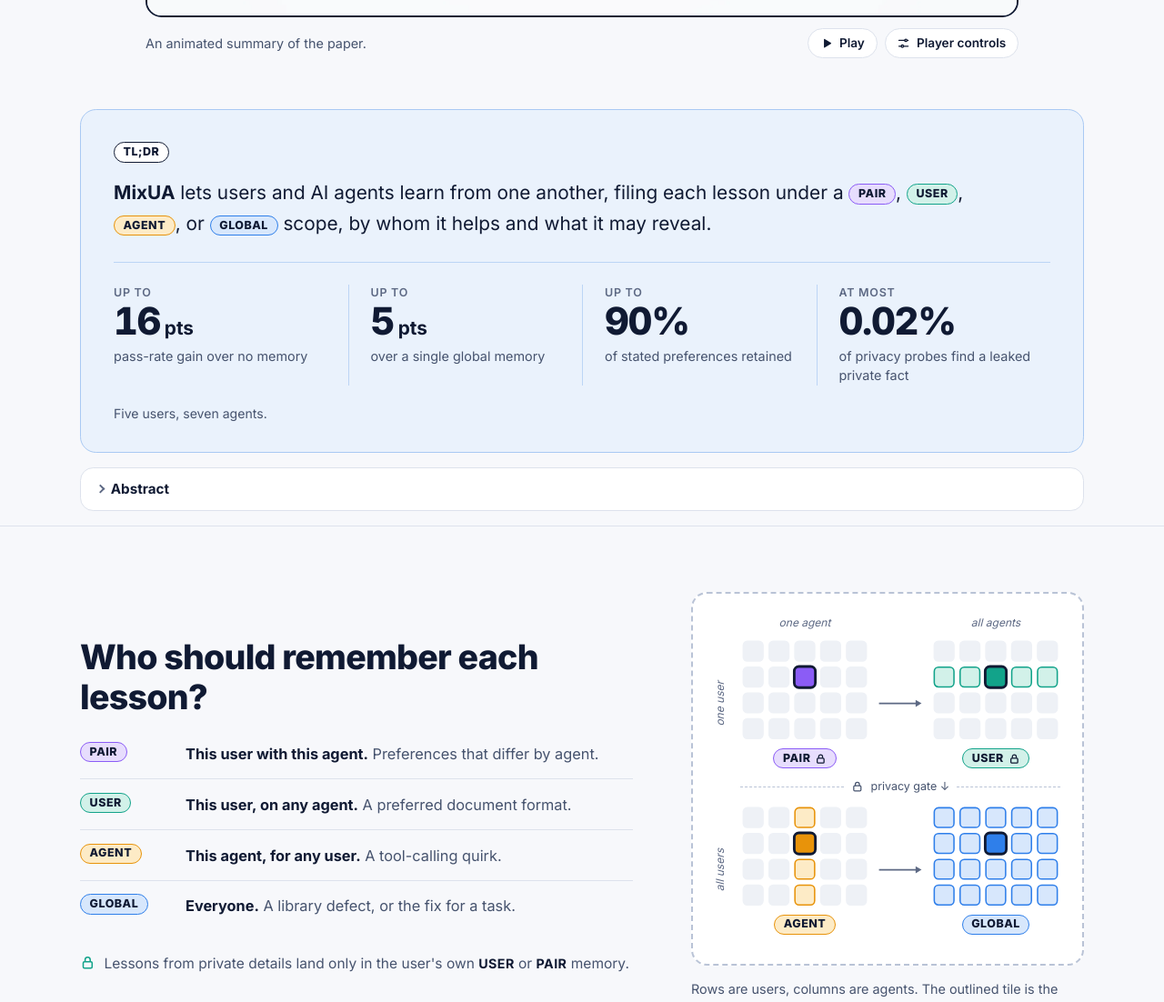
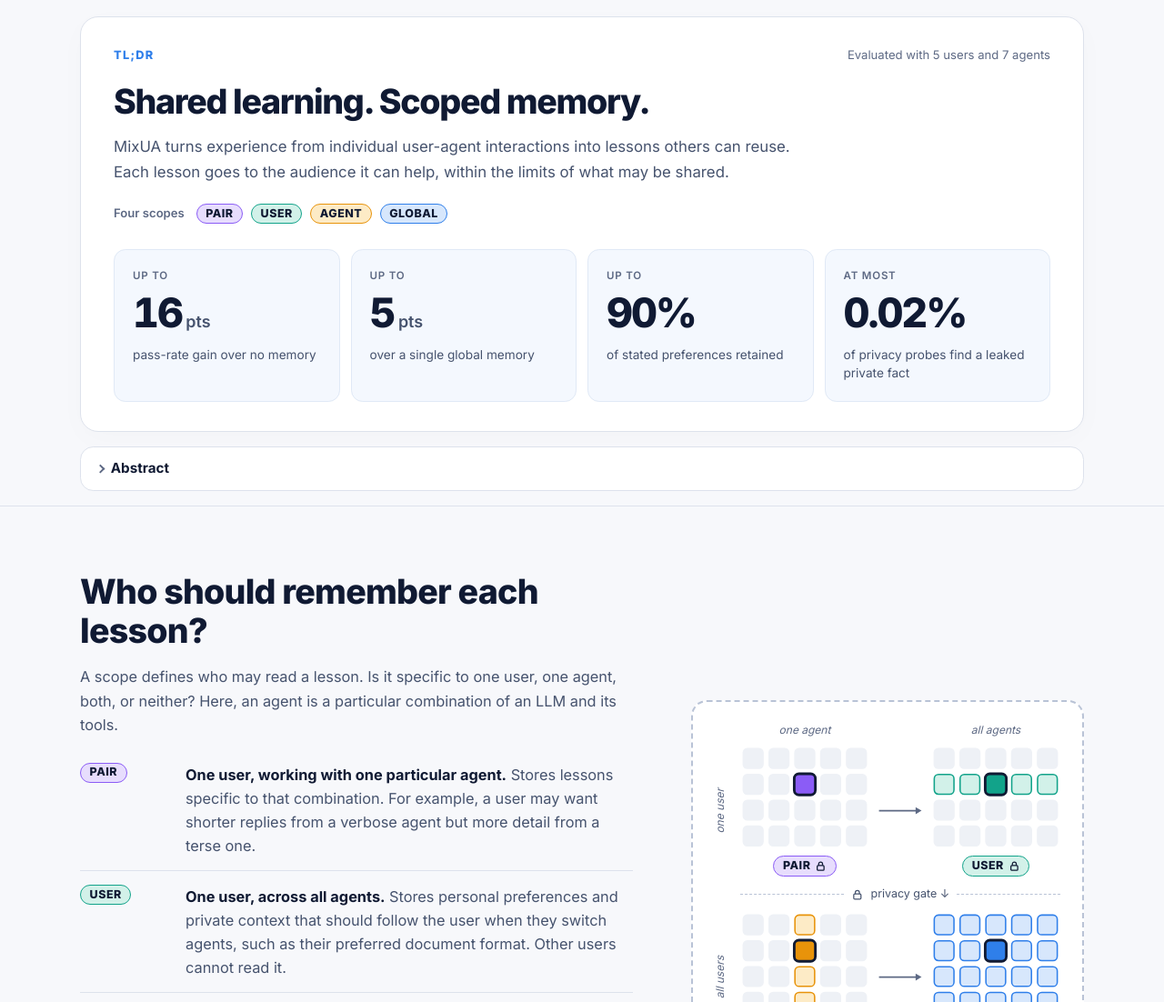
Before and after one commit to wangyz1999/who-remembers-what, a website built with Vite: page index.html in a window 1280 px wide. Shown: the part 928-2030 px from the top of the page at 91% size. Built offline with nearby package versions, Linux system fonts and the light colour scheme; grey boxes are pictures that could not be loaded.

Commit message:
Refine paper page layout, scope explanations, and resource links

```diff
--- a/index.html
+++ b/index.html
@@ -24,32 +24,6 @@
   <body>
     <a href="#main" class="sr-only focus:not-sr-only focus:fixed focus:left-3 focus:top-3 focus:z-50 focus:rounded-full focus:bg-white focus:px-4 focus:py-2 focus:font-semibold">Skip to content</a>
 
-    <!-- Top bar -------------------------------------------------------------------- -->
-    <header class="sticky top-0 z-40 border-b border-line bg-paper">
-      <div class="wrap flex h-14 items-center justify-between gap-4">
-        <a href="#top" class="flex items-center gap-2.5 font-bold tracking-tight no-underline">
-          <svg class="h-6 w-6" viewBox="0 0 24 24" aria-hidden="true">
-            <rect x="1" y="1" width="10" height="10" rx="2.6" fill="#8B5CF6" />
-            <rect x="13" y="1" width="10" height="10" rx="2.6" fill="#12A38A" />
-            <rect x="1" y="13" width="10" height="10" rx="2.6" fill="#E8930A" />
-            <rect x="13" y="13" width="10" height="10" rx="2.6" fill="#2F7FEA" />
-          </svg>
-          <span>MixUA</span>
-        </a>
-        <nav aria-label="Sections" class="hidden items-center gap-7 text-[0.9rem] font-medium text-ink-2 md:flex">
-          <a class="no-underline hover:text-ink" href="#idea">Idea</a>
-          <a class="no-underline hover:text-ink" href="#how">How it works</a>
-          <a class="no-underline hover:text-ink" href="#results">Results</a>
-          <a class="no-underline hover:text-ink" href="#benchmark">Benchmark</a>
-          <a class="no-underline hover:text-ink" href="#citation">Citation</a>
-        </nav>
-        <a class="btn btn-sm" href="https://arxiv.org/abs/2611.10439" target="_blank" rel="noopener">
-          <svg viewBox="0 0 24 24" fill="none" stroke="currentColor" stroke-width="2" stroke-linecap="round" stroke-linejoin="round" aria-hidden="true"><path d="M14 3H7a2 2 0 0 0-2 2v14a2 2 0 0 0 2 2h10a2 2 0 0 0 2-2V8z" /><path d="M14 3v5h5M9 13h6M9 17h4" /></svg>
-          Paper
-        </a>
-      </div>
-    </header>
-
     <main id="main">
       <!-- Hero ------------------------------------------------------------------------ -->
       <section id="top" class="pb-14 pt-10 sm:pt-14">
@@ -59,9 +33,8 @@
             <span class="mt-3 block text-[1.15rem] font-medium leading-snug tracking-[-0.01em] text-ink-2 sm:text-[1.5rem]">Multi-Granularity Memory Extraction for Multi-User, Multi-Agent Interaction</span>
           </h1>
 
-          <!-- TODO(author): link each name to a homepage if wanted. -->
-          <p class="mx-auto mt-6 max-w-[48rem] text-[1.02rem] font-semibold leading-relaxed sm:text-[1.1rem]">
-            <span class="whitespace-nowrap">Yunzhe Wang<span class="ml-2 mr-1 text-ink-3" aria-hidden="true">·</span></span> <span class="whitespace-nowrap">Erhan Unal<span class="ml-2 mr-1 text-ink-3" aria-hidden="true">·</span></span> <span class="whitespace-nowrap">Sheng Zhang<span class="ml-2 mr-1 text-ink-3" aria-hidden="true">·</span></span> <span class="whitespace-nowrap">Shabnam Ghadar<span class="ml-2 mr-1 text-ink-3" aria-hidden="true">·</span></span> <span class="whitespace-nowrap">Peng Tang</span>
+          <p class="mx-auto mt-6 max-w-full text-[1.02rem] font-semibold leading-relaxed sm:text-[1.1rem] lg:whitespace-nowrap">
+            <span class="whitespace-nowrap"><a class="hover:underline underline-offset-4" href="https://yunzhe.wang/" target="_blank" rel="noopener">Yunzhe Wang</a><span class="ml-2 mr-1 text-ink-3" aria-hidden="true">·</span></span> <span class="whitespace-nowrap"><a class="hover:underline underline-offset-4" href="https://www.linkedin.com/in/mesuterhanunal/" target="_blank" rel="noopener">Mesut Erhan Unal</a><span class="ml-2 mr-1 text-ink-3" aria-hidden="true">·</span></span> <span class="whitespace-nowrap"><a class="hover:underline underline-offset-4" href="https://www.linkedin.com/in/sheng-zhang-aws/" target="_blank" rel="noopener">Sheng Zhang</a><span class="ml-2 mr-1 text-ink-3" aria-hidden="true">·</span></span> <span class="whitespace-nowrap"><a class="hover:underline underline-offset-4" href="https://www.linkedin.com/in/shghadar/" target="_blank" rel="noopener">Shabnam (Shana) Ghadar</a><span class="ml-2 mr-1 text-ink-3" aria-hidden="true">·</span></span> <span class="whitespace-nowrap"><a class="hover:underline underline-offset-4" href="https://www.linkedin.com/in/ppengtang/" target="_blank" rel="noopener">Peng Tang</a></span>
           </p>
           <p class="mt-1.5 text-[0.98rem] text-ink-2">AWS Agentic AI</p>
 
@@ -76,10 +49,6 @@
             <!-- TODO(author): add a Data button here if CrossLearnBench is released.
             <a class="btn" href="TODO" target="_blank" rel="noopener">Data</a>
             -->
-            <a class="btn" href="#citation">
-              <svg viewBox="0 0 24 24" fill="none" stroke="currentColor" stroke-width="2" stroke-linecap="round" stroke-linejoin="round" aria-hidden="true"><path d="M8 4H7a2 2 0 0 0-2 2v4a2 2 0 0 1-2 2 2 2 0 0 1 2 2v4a2 2 0 0 0 2 2h1M16 4h1a2 2 0 0 1 2 2v4a2 2 0 0 0 2 2 2 2 0 0 0-2 2v4a2 2 0 0 1-2 2h-1" /></svg>
-              BibTeX
-            </a>
           </div>
         </div>
 
@@ -89,6 +58,7 @@
             <div class="video-frame">
               <video
                 id="hero-video"
+                controls
                 autoplay
                 muted
                 loop
@@ -102,20 +72,6 @@
                 <source src="./media/hero.mp4" type="video/mp4" />
               </video>
             </div>
-            <figcaption class="mt-3 flex flex-wrap items-center justify-between gap-3 text-left text-[0.9rem] text-ink-2">
-              <span>An animated summary of the paper.</span>
-              <span class="flex gap-2">
-                <button id="video-toggle" type="button" class="text-btn" aria-controls="hero-video">
-                  <svg data-icon="pause" viewBox="0 0 24 24" fill="currentColor" aria-hidden="true"><rect x="6" y="5" width="4" height="14" rx="1" /><rect x="14" y="5" width="4" height="14" rx="1" /></svg>
-                  <svg data-icon="play" class="hidden" viewBox="0 0 24 24" fill="currentColor" aria-hidden="true"><path d="M8 5.5v13a1 1 0 0 0 1.5.86l10.5-6.5a1 1 0 0 0 0-1.72L9.5 4.64A1 1 0 0 0 8 5.5z" /></svg>
-                  <span data-label>Pause</span>
-                </button>
-                <button id="video-controls" type="button" class="text-btn" aria-controls="hero-video" aria-pressed="false">
-                  <svg viewBox="0 0 24 24" fill="none" stroke="currentColor" stroke-width="2" stroke-linecap="round" aria-hidden="true"><path d="M4 7h10M18 7h2M4 17h4M12 17h8" /><circle cx="16" cy="7" r="2" /><circle cx="10" cy="17" r="2" /></svg>
-                  <span data-label>Player controls</span>
-                </button>
-              </span>
-            </figcaption>
           </div>
         </figure>
       </section>
@@ -124,16 +80,19 @@
       <section id="tldr" class="pb-4">
         <div class="wrap">
           <div class="tldr">
-            <span class="pill pill-ink"><span>TL;DR</span></span>
-            <p class="mt-4 max-w-[62rem] text-[1.15rem] leading-[1.65] text-ink sm:text-[1.3rem]">
-              <strong class="font-bold">MixUA</strong> lets users and AI agents learn from one another,
-              filing each lesson under a
-              <span class="pill pill-pair align-[0.12em]"><span>PAIR</span></span>,
-              <span class="pill pill-user align-[0.12em]"><span>USER</span></span>,
-              <span class="pill pill-agent align-[0.12em]"><span>AGENT</span></span>, or
-              <span class="pill pill-global align-[0.12em]"><span>GLOBAL</span></span>
-              scope, by whom it helps and what it may reveal.
-            </p>
+            <div class="tldr-heading">
+              <span class="tldr-kicker">TL;DR</span>
+              <span class="tldr-study">Evaluated with 5 users and 7 agents</span>
+            </div>
+            <h2 class="tldr-title">Shared learning. Scoped memory.</h2>
+            <p class="tldr-summary">MixUA turns experience from individual user-agent interactions into lessons others can reuse. Each lesson goes to the audience it can help, within the limits of what may be shared.</p>
+            <div class="tldr-scopes" aria-label="Four memory scopes">
+              <span class="tldr-scope-label">Four scopes</span>
+              <span class="pill pill-pair"><span>PAIR</span></span>
+              <span class="pill pill-user"><span>USER</span></span>
+              <span class="pill pill-agent"><span>AGENT</span></span>
+              <span class="pill pill-global"><span>GLOBAL</span></span>
+            </div>
             <dl class="stats">
               <div>
                 <dt class="stat-q">up to</dt>
@@ -156,7 +115,6 @@
                 <dd class="stat-l">of privacy probes find a leaked private fact</dd>
               </div>
             </dl>
-            <p class="mt-5 text-[0.88rem] text-ink-2">Five users, seven agents.</p>
           </div>
 
           <details class="abstract mt-4">
@@ -179,22 +137,23 @@
         <div class="wrap grid grid-cols-1 items-center gap-10 lg:grid-cols-[minmax(0,1fr)_minmax(0,27rem)] lg:gap-16">
           <div>
             <h2 class="section-title">Who should remember each lesson?</h2>
+            <p class="mt-4 text-[1.02rem] leading-relaxed text-ink-2">A scope defines who may read a lesson. Is it specific to one user, one agent, both, or neither? Here, an agent is a particular combination of an LLM and its tools.</p>
             <dl class="mt-7">
               <div class="scope-def">
                 <dt><span class="pill pill-pair"><span>PAIR</span></span></dt>
-                <dd><strong>This user with this agent.</strong> Preferences that differ by agent.</dd>
+                <dd><strong>One user, working with one particular agent.</strong> Stores lessons specific to that combination. For example, a user may want shorter replies from a verbose agent but more detail from a terse one.</dd>
               </div>
               <div class="scope-def">
                 <dt><span class="pill pill-user"><span>USER</span></span></dt>
-                <dd><strong>This user, on any agent.</strong> A preferred document format.</dd>
+                <dd><strong>One user, across all agents.</strong> Stores personal preferences and private context that should follow the user when they switch agents, such as their preferred document format. Other users cannot read it.</dd>
               </div>
               <div class="scope-def">
                 <dt><span class="pill pill-agent"><span>AGENT</span></span></dt>
-                <dd><strong>This agent, for any user.</strong> A tool-calling quirk.</dd>
+                <dd><strong>One agent, across all users.</strong> Stores guidance tied to that agent's model or tools, such as how to avoid a recurring tool-calling mistake. It can help anyone using that agent, without sharing private user information.</dd>
               </div>
               <div class="scope-def">
                 <dt><span class="pill pill-global"><span>GLOBAL</span></span></dt>
-                <dd><strong>Everyone.</strong> A library defect, or the fix for a task.</dd>
+                <dd><strong>All users, across all agents.</strong> Stores reusable knowledge that does not depend on a particular user or agent, such as a library bug and its fix. It must be safe to share across users.</dd>
               </div>
             </dl>
             <p class="note mt-6">
@@ -257,7 +216,7 @@
             <p class="swipe-hint">Swipe to see the whole figure.</p>
           </figure>
           <ol class="steps mt-8">
-            <li><span class="step-n" aria-hidden="true">1</span><p>An LLM splits each run into a <strong>shareable</strong> part and a <strong>private</strong> part.</p></li>
+            <li><span class="step-n" aria-hidden="true">1</span><p>An LLM splits lessons from a single trajectory into <strong>shareable</strong> and <strong>private</strong> parts.</p></li>
             <li><span class="step-n" aria-hidden="true">2</span><p>Each lesson is written to the scope it fits; private ones stay with their user.</p></li>
             <li><span class="step-n" aria-hidden="true">3</span><p>Before each task, a pair reads only what it is allowed to see, most relevant first.</p></li>
           </ol>
@@ -329,13 +288,13 @@
             <div class="bench-row">
               <span class="bench-label">Tasks from</span>
               <ul class="chips">
-                <li>AutoCodeBench</li>
-                <li>FeatureBench</li>
-                <li>SpreadsheetBench (verified)</li>
-                <li>SWT-Bench (verified)</li>
-                <li>USACO</li>
-                <li>Terminal-Bench 2.0</li>
-                <li>VMax Tasks</li>
+                <li><a href="https://autocodebench.github.io/" target="_blank" rel="noopener">AutoCodeBench</a></li>
+                <li><a href="https://github.com/LiberCoders/FeatureBench" target="_blank" rel="noopener">FeatureBench</a></li>
+                <li><a href="https://github.com/RUCKBReasoning/SpreadsheetBench" target="_blank" rel="noopener">SpreadsheetBench (verified)</a></li>
+                <li><a href="https://swtbench.com/?results=verified" target="_blank" rel="noopener">SWT-Bench (verified)</a></li>
+                <li><a href="https://usaco.org/index.php?page=contests" target="_blank" rel="noopener">USACO</a></li>
+                <li><a href="https://www.tbench.ai/news/announcement-2-0" target="_blank" rel="noopener">Terminal-Bench 2.0</a></li>
+                <li><a href="https://github.com/VmaxAI/tasks" target="_blank" rel="noopener">VMax Tasks</a></li>
               </ul>
             </div>
             <div class="bench-row">
@@ -407,7 +366,6 @@
           </svg>
           <span><span class="font-semibold text-ink">Who Remembers What?</span> · AWS Agentic AI</span>
         </div>
-        <p>Figures from the paper.</p>
       </div>
     </footer>
 
--- a/src/main.ts
+++ b/src/main.ts
@@ -63,66 +63,12 @@ document.querySelectorAll<HTMLElement>('[data-tiles]').forEach((el) => {
 /* Hero video --------------------------------------------------------------------------- */
 function setupVideo(): void {
   const video = document.querySelector<HTMLVideoElement>('#hero-video');
-  const toggle = document.querySelector<HTMLButtonElement>('#video-toggle');
-  const controls = document.querySelector<HTMLButtonElement>('#video-controls');
-  if (!video || !toggle || !controls) return;
+  if (!video) return;
 
-  const reduceMotion = window.matchMedia('(prefers-reduced-motion: reduce)');
-  let userPaused = false;
-
-  const render = (): void => {
-    const playing = !video.paused;
-    toggle.querySelector('[data-icon="pause"]')?.classList.toggle('hidden', !playing);
-    toggle.querySelector('[data-icon="play"]')?.classList.toggle('hidden', playing);
-    const label = toggle.querySelector('[data-label]');
-    if (label) label.textContent = playing ? 'Pause' : 'Play';
-  };
-
-  const play = (): void => {
-    video.play().catch(() => render());
-  };
-
-  // Respect a reduced-motion preference: show the poster and let the viewer start it.
-  if (reduceMotion.matches) {
+  // Respect a reduced-motion preference; native controls let the viewer start it.
+  if (window.matchMedia('(prefers-reduced-motion: reduce)').matches) {
     video.removeAttribute('autoplay');
     video.pause();
-    userPaused = true;
-  }
-
-  video.addEventListener('play', render);
-  video.addEventListener('pause', render);
-  render();
-
-  toggle.addEventListener('click', () => {
-    if (video.paused) {
-      userPaused = false;
-      play();
-    } else {
-      userPaused = true;
-      video.pause();
-    }
-  });
-
-  controls.addEventListener('click', () => {
-    video.controls = !video.controls;
-    controls.setAttribute('aria-pressed', String(video.controls));
-    const label = controls.querySelector('[data-label]');
-    if (label) label.textContent = video.controls ? 'Hide controls' : 'Player controls';
-  });
-
-  // Pause while scrolled out of view; resume on return unless the viewer paused it.
-  if ('IntersectionObserver' in window) {
-    new IntersectionObserver(
-      ([entry]) => {
-        if (!entry) return;
-        if (entry.isIntersecting) {
-          if (!userPaused && video.paused) play();
-        } else if (!video.paused) {
-          video.pause();
-        }
-      },
-      { threshold: 0.2 },
-    ).observe(video);
   }
 }
 
--- a/src/style.css
+++ b/src/style.css
@@ -288,64 +288,112 @@
     object-fit: cover;
   }
 
-  /* TL;DR box (sky = "our method" in the figures) -------------------------------- */
+  /* TL;DR ---------------------------------------------------------------------- */
   .tldr {
-    background: var(--color-sky);
-    border: 1.5px solid #a9c9f3;
-    border-radius: 1.1rem;
-    padding: 1.4rem 1.25rem;
+    background: #fff;
+    border: 1px solid var(--color-line);
+    border-radius: 1.25rem;
+    padding: 1.4rem;
+    box-shadow: 0 8px 32px #101a3305;
+  }
+  .tldr-heading {
+    display: flex;
+    flex-wrap: wrap;
+    align-items: center;
+    justify-content: space-between;
+    gap: 0.6rem 1.5rem;
+  }
+  .tldr-kicker {
+    color: var(--color-global);
+    font-size: 0.8rem;
+    font-weight: 750;
+    letter-spacing: 0.1em;
+  }
+  .tldr-study {
+    color: var(--color-ink-3);
+    font-size: 0.82rem;
+  }
+  .tldr-title {
+    margin-top: 1.15rem;
+    font-size: clamp(1.6rem, 1.15rem + 1.8vw, 2.35rem);
+    line-height: 1.2;
+    font-weight: 750;
+    letter-spacing: -0.035em;
+    text-wrap: balance;
+  }
+  .tldr-summary {
+    margin-top: 0.8rem;
+    max-width: 49rem;
+    font-size: 1.05rem;
+    line-height: 1.7;
+    color: var(--color-ink-2);
+  }
+  .tldr-scopes {
+    display: flex;
+    flex-wrap: wrap;
+    align-items: center;
+    gap: 0.55rem;
+    margin-top: 1.25rem;
+  }
+  .tldr-scope-label {
+    margin-right: 0.25rem;
+    color: var(--color-ink-3);
+    font-size: 0.82rem;
+    font-weight: 550;
+  }
+  .stats {
+    display: grid;
+    grid-template-columns: repeat(2, minmax(0, 1fr));
+    gap: 0.75rem;
+    margin-top: 1.75rem;
+  }
+  .stats > div {
+    min-width: 0;
+    border: 1px solid #e0e9f6;
+    border-radius: 0.8rem;
+    padding: 1.1rem 0.9rem;
+    background: #f4f8fe;
+  }
+  .stat-q {
+    font-size: 0.72rem;
+    font-weight: 600;
+    color: var(--color-ink-3);
+    text-transform: uppercase;
+    letter-spacing: 0.07em;
+  }
+  .stat-n {
+    margin-top: 0.4rem;
+    font-size: clamp(1.8rem, 1.25rem + 2vw, 2.8rem);
+    font-weight: 750;
+    letter-spacing: -0.045em;
+    line-height: 1.15;
+    font-variant-numeric: tabular-nums;
+  }
+  .stat-n small {
+    font-size: 0.4em;
+    font-weight: 600;
+    letter-spacing: 0;
+    margin-left: 0.25em;
+    color: var(--color-ink-2);
+  }
+  .stat-l {
+    margin-top: 0.6rem;
+    max-width: 14rem;
+    font-size: 0.85rem;
+    line-height: 1.5;
+    color: var(--color-ink-2);
+    text-wrap: pretty;
   }
   @media (min-width: 768px) {
     .tldr {
       padding: 2rem 2.25rem;
     }
-  }
-  .stats {
-    display: grid;
-    grid-template-columns: repeat(2, minmax(0, 1fr));
-    gap: 1.25rem 1rem;
-    margin-top: 1.5rem;
-    padding-top: 1.5rem;
-    border-top: 1px solid #bcd5f5;
-  }
-  @media (min-width: 900px) {
     .stats {
       grid-template-columns: repeat(4, minmax(0, 1fr));
-      gap: 0;
-    }
-    .stats > div + div {
-      border-left: 1px solid #bcd5f5;
-      padding-left: 1.5rem;
     }
     .stats > div {
-      padding-right: 1rem;
+      padding: 1.25rem;
     }
-  }
-  .stat-q {
-    font-size: 0.78rem;
-    font-weight: 600;
-    color: var(--color-ink-3);
-    text-transform: uppercase;
-    letter-spacing: 0.06em;
-  }
-  .stat-n {
-    font-size: clamp(2rem, 1.5rem + 1.6vw, 2.6rem);
-    font-weight: 800;
-    letter-spacing: -0.03em;
-    line-height: 1.1;
-    font-variant-numeric: tabular-nums;
-  }
-  .stat-n small {
-    font-size: 0.5em;
-    font-weight: 700;
-    letter-spacing: 0;
-    margin-left: 0.22em;
-  }
-  .stat-l {
-    margin-top: 0.3rem;
-    font-size: 0.9rem;
-    line-height: 1.45;
-    color: var(--color-ink-2);
   }
 
   /* Scope matrix ------------------------------------------------------------------- */
@@ -652,6 +700,12 @@
     background: #fff;
     white-space: nowrap;
   }
+  .chips a {
+    text-decoration: none;
+  }
+  .chips a:hover {
+    color: var(--color-global);
+  }
 
   /* Abstract, collapsed by default. */
   .abstract {
```
